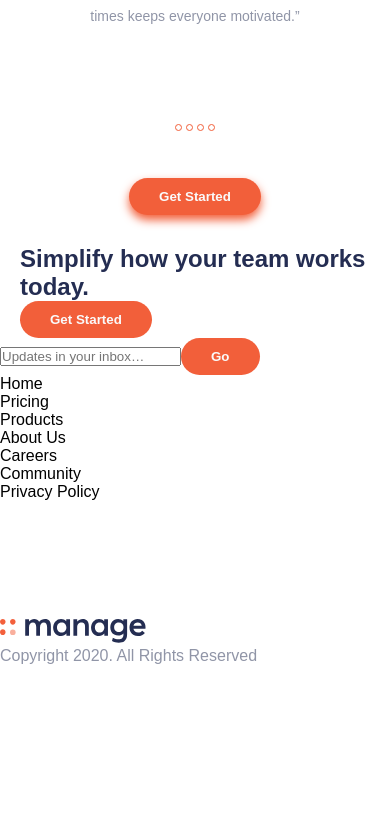
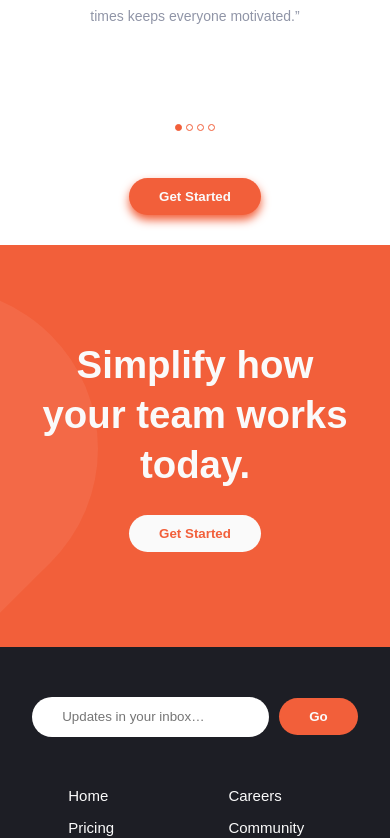
Before and after one commit to SakonBel/manage-landing-page-FEM, a React (Create React App) app: page / in a window 390 px wide. Shown: the part 1966-2804 px from the top of the page. Before the commit the page ends 2631 px from the top, so only its background shows below. Built offline with nearby package versions, Linux system fonts and the light colour scheme; a web font is replaced by a local one.

Commit message:
Finished design on mobile veiwport

```diff
--- a/src/App.js
+++ b/src/App.js
@@ -9,10 +9,32 @@ import Testimonial from "./components/Testimonial";
 function App() {
   const [active, setActive] = useState(false);
   const [show, setShow] = useState("");
+  const [page, setPage] = useState("page-1");
 
   const activateNav = () => {
     setActive(!active);
     !show ? setShow("show") : setShow("");
+  };
+
+  // const hideNavbar = () => {
+  //   const startPosition = 0;
+  // };
+
+  const changePage = (num) => {
+    switch (num) {
+      case 1:
+        setPage("page-1");
+        break;
+      case 2:
+        setPage("page-2");
+        break;
+      case 3:
+        setPage("page-3");
+        break;
+      default:
+        setPage("page-4");
+        break;
+    }
   };
 
   return (
@@ -21,7 +43,7 @@ function App() {
       <main>
         <Hero />
         <Features />
-        <Testimonial />
+        <Testimonial page={page} changePage={changePage} />
         <CTA />
       </main>
       <Footer />
--- a/src/components/Footer.js
+++ b/src/components/Footer.js
@@ -3,7 +3,7 @@ import youtube from "../images/icon-youtube.svg";
 import twitter from "../images/icon-twitter.svg";
 import pinterest from "../images/icon-pinterest.svg";
 import instagram from "../images/icon-instagram.svg";
-import logo from "../images/logo.svg";
+import logo from "../images/logo-white.svg";
 
 const Footer = () => {
   return (
--- a/src/components/Testimonial.js
+++ b/src/components/Testimonial.js
@@ -3,9 +3,9 @@ import anisha from "../images/avatar-anisha.png";
 import richard from "../images/avatar-richard.png";
 import shanai from "../images/avatar-shanai.png";
 
-const Testimonial = () => {
+const Testimonial = ({ page, changePage }) => {
   return (
-    <section className="testimonial">
+    <section className={`testimonial ${page}`}>
       <h2>What they’ve said</h2>
       <div className="slider">
         <figure className="person">
@@ -54,10 +54,10 @@ const Testimonial = () => {
         </figure>
       </div>
       <div className="pagination">
-        <div className="item"></div>
-        <div className="item"></div>
-        <div className="item"></div>
-        <div className="item"></div>
+        <div className="item item-1" onClick={() => changePage(1)}></div>
+        <div className="item item-2" onClick={() => changePage(2)}></div>
+        <div className="item item-3" onClick={() => changePage(3)}></div>
+        <div className="item item-4" onClick={() => changePage(4)}></div>
       </div>
       <button className="get-started">Get Started</button>
     </section>
--- a/src/style/css/index.css
+++ b/src/style/css/index.css
@@ -52,6 +52,8 @@ button {
   width: 100%;
   background: transparent;
   padding-right: 20px;
+  -webkit-transition: 0.5s;
+  transition: 0.5s;
 }
 
 .navbar .logo {
@@ -268,6 +270,8 @@ button {
   display: flex;
   left: 0;
   top: 110px;
+  -webkit-transition: 1s;
+  transition: 1s;
 }
 
 .testimonial .slider .person {
@@ -307,6 +311,9 @@ button {
   border-radius: 15px;
   border: 1px solid #f25f3a;
   margin: 2px;
+  cursor: pointer;
+  -webkit-transition: 0.5s;
+  transition: 0.5s;
 }
 
 .testimonial button {
@@ -314,4 +321,141 @@ button {
           box-shadow: 0 5px 10px #f25f3a;
   margin: 30px;
 }
+
+.testimonial[class~="page-1"] .slider {
+  left: 0;
+}
+
+.testimonial[class~="page-1"] .item-1 {
+  background-color: #f25f3a;
+}
+
+.testimonial[class~="page-2"] .slider {
+  left: -100vw;
+}
+
+.testimonial[class~="page-2"] .item-2 {
+  background-color: #f25f3a;
+}
+
+.testimonial[class~="page-3"] .slider {
+  left: -200vw;
+}
+
+.testimonial[class~="page-3"] .item-3 {
+  background-color: #f25f3a;
+}
+
+.testimonial[class~="page-4"] .slider {
+  left: -300vw;
+}
+
+.testimonial[class~="page-4"] .item-4 {
+  background-color: #f25f3a;
+}
+
+.cta {
+  grid-column: 1 / -1;
+  background-image: url("../../images/bg-simplify-section-mobile.svg");
+  background-size: 25%;
+  background-repeat: no-repeat;
+  background-color: #f25f3a;
+  background-position-y: 55px;
+  padding: 95px 30px;
+  text-align: center;
+}
+
+.cta h2 {
+  color: #fafafa;
+  font-size: 2.4rem;
+  line-height: 1.3;
+  margin-bottom: 25px;
+}
+
+.cta button {
+  color: #f25f3a;
+  background-color: #fafafa;
+}
+
+footer {
+  background-color: #1d1e25;
+}
+
+footer .footer {
+  display: -webkit-box;
+  display: -ms-flexbox;
+  display: flex;
+  -webkit-box-orient: vertical;
+  -webkit-box-direction: normal;
+      -ms-flex-direction: column;
+          flex-direction: column;
+  -webkit-box-align: center;
+      -ms-flex-align: center;
+          align-items: center;
+}
+
+footer .footer form input {
+  padding: 12.5px 30px;
+  border: none;
+  border-radius: 50px;
+  margin: 50px 0;
+  margin-right: 10px;
+}
+
+footer .footer .footer-link {
+  display: -webkit-box;
+  display: -ms-flexbox;
+  display: flex;
+  -webkit-box-pack: justify;
+      -ms-flex-pack: justify;
+          justify-content: space-between;
+  width: 65%;
+}
+
+footer .footer .footer-link .f-item {
+  color: #fafafa;
+  font-size: 15px;
+  padding-bottom: 15px;
+  cursor: pointer;
+}
+
+footer .footer .bottom-logo {
+  display: -webkit-box;
+  display: -ms-flexbox;
+  display: flex;
+  -webkit-box-orient: vertical;
+  -webkit-box-direction: normal;
+      -ms-flex-direction: column;
+          flex-direction: column;
+  -webkit-box-pack: center;
+      -ms-flex-pack: center;
+          justify-content: center;
+}
+
+footer .footer .bottom-logo .social-link ul {
+  display: -webkit-box;
+  display: -ms-flexbox;
+  display: flex;
+}
+
+footer .footer .bottom-logo .social-link ul li {
+  -webkit-transform: scale(1.6);
+          transform: scale(1.6);
+  padding: 20px;
+  margin: 20px 0;
+  cursor: pointer;
+}
+
+footer .footer .bottom-logo .logo {
+  margin: 15px auto;
+  -webkit-transform: scale(1.05);
+          transform: scale(1.05);
+}
+
+footer p {
+  text-align: center;
+  font-size: 13px;
+  margin-top: 35px;
+  padding-bottom: 30px;
+}
 /*# sourceMappingURL=index.css.map */
--- a/src/style/sass/index.scss
+++ b/src/style/sass/index.scss
@@ -52,6 +52,7 @@ button {
   width: 100%;
   background: transparent;
   padding-right: 20px;
+  transition: 0.5s;
   .logo {
     display: flex;
     justify-content: space-between;
@@ -235,6 +236,7 @@ button {
     display: flex;
     left: 0;
     top: 110px;
+    transition: 1s;
     .person {
       width: 100vw;
       img {
@@ -266,6 +268,8 @@ button {
       border-radius: 15px;
       border: 1px solid $bright-red;
       margin: 2px;
+      cursor: pointer;
+      transition: 0.5s;
     }
   }
 
@@ -274,3 +278,128 @@ button {
     margin: 30px;
   }
 }
+
+.testimonial[class~="page-1"] {
+  .slider {
+    left: 0;
+  }
+
+  .item-1 {
+    background-color: $bright-red;
+  }
+}
+
+.testimonial[class~="page-2"] {
+  .slider {
+    left: -100vw;
+  }
+
+  .item-2 {
+    background-color: $bright-red;
+  }
+}
+
+.testimonial[class~="page-3"] {
+  .slider {
+    left: -200vw;
+  }
+
+  .item-3 {
+    background-color: $bright-red;
+  }
+}
+
+.testimonial[class~="page-4"] {
+  .slider {
+    left: -300vw;
+  }
+
+  .item-4 {
+    background-color: $bright-red;
+  }
+}
+
+.cta {
+  grid-column: 1 / -1;
+  background-image: url("../../images/bg-simplify-section-mobile.svg");
+  background-size: 25%;
+  background-repeat: no-repeat;
+  background-color: $bright-red;
+  background-position-y: 55px;
+  padding: 95px 30px;
+  text-align: center;
+
+  h2 {
+    color: $very-light-gray;
+
+    font-size: 2.4rem;
+    line-height: 1.3;
+    margin-bottom: 25px;
+  }
+
+  button {
+    color: $bright-red;
+    background-color: $very-light-gray;
+  }
+}
+
+footer {
+  background-color: $very-dark-blue;
+
+  .footer {
+    display: flex;
+    flex-direction: column;
+    align-items: center;
+
+    form {
+      input {
+        padding: 12.5px 30px;
+        border: none;
+        border-radius: 50px;
+        margin: 50px 0;
+        margin-right: 10px;
+      }
+    }
+
+    .footer-link {
+      display: flex;
+      justify-content: space-between;
+      width: 65%;
+
+      .f-item {
+        color: $very-light-gray;
+        font-size: 15px;
+        padding-bottom: 15px;
+        cursor: pointer;
+      }
+    }
+
+    .bottom-logo {
+      display: flex;
+      flex-direction: column;
+      justify-content: center;
+
+      .social-link ul {
+        display: flex;
+
+        li {
+          transform: scale(1.6);
+          padding: 20px;
+          margin: 20px 0;
+          cursor: pointer;
+        }
+      }
+      .logo {
+        margin: 15px auto;
+        transform: scale(1.05);
+      }
+    }
+  }
+
+  p {
+    text-align: center;
+    font-size: 13px;
+    margin-top: 35px;
+    padding-bottom: 30px;
+  }
+}
```
Also changed, not shown: src/images/logo-white.svg (added), 1 other file (tests, documents, lock files or other folders).
